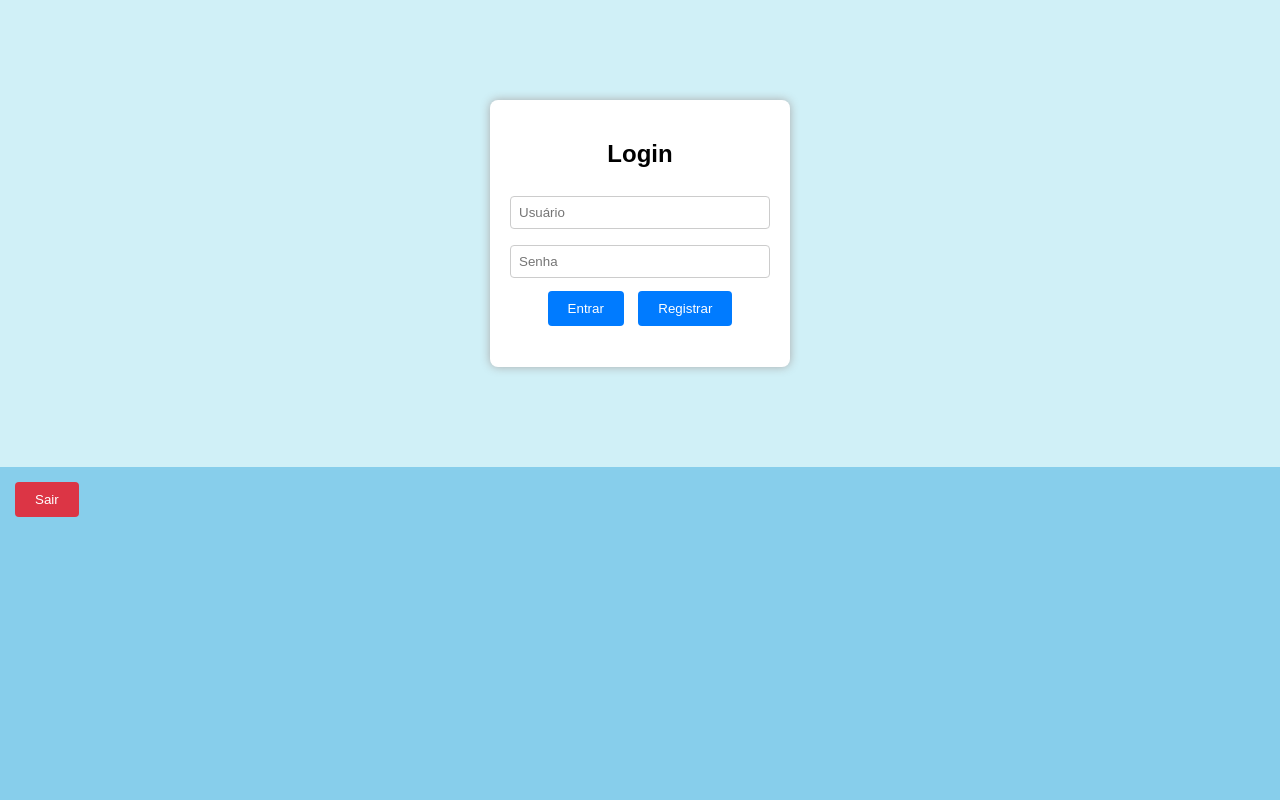
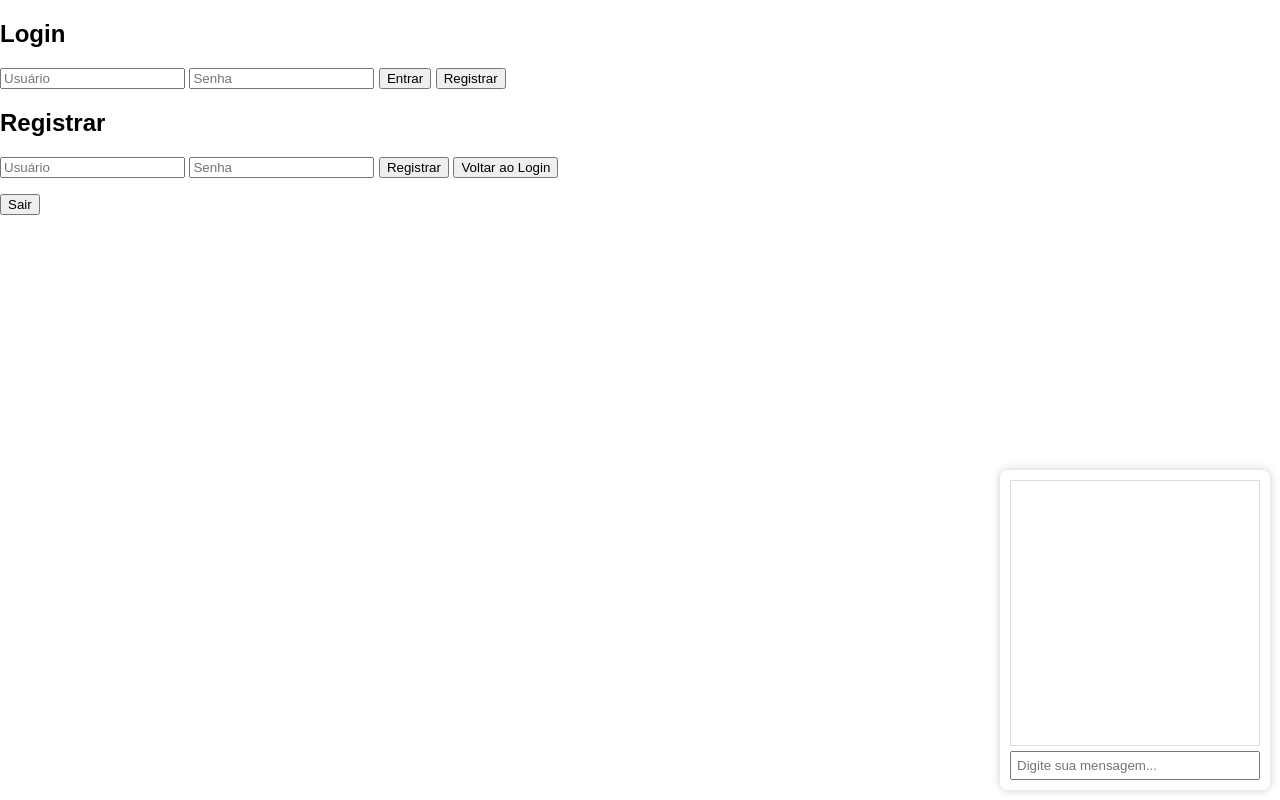
Before and after one commit to sunshineinc/pingo2, a website: page public/index.html in a window 1280 px wide. Shown: the top 800 px of the page. Drawn offline with nearby package versions, Linux system fonts and the light colour scheme.

Commit message:
Update style.css

```diff
--- a/public/style.css
+++ b/public/style.css
@@ -1,86 +1,47 @@
-* {
-  box-sizing: border-box;
-}
-body, html {
+html, body {
   margin: 0;
   padding: 0;
   height: 100%;
-  font-family: Arial, sans-serif;
-  background: #d0f0f7;
+  overflow: hidden;
+  font-family: sans-serif;
 }
-.hidden {
-  display: none;
+#container {
+  width: 100%;
+  height: 100%;
+  position: relative;
 }
-#login-container, #register-container {
-  width: 300px;
-  margin: 100px auto;
-  padding: 20px;
-  background: white;
+#chat, #register {
+  position: absolute;
+  background: rgba(255, 255, 255, 0.9);
+  z-index: 1;
+  padding: 10px;
   border-radius: 8px;
-  box-shadow: 0 0 10px #aaa;
-  text-align: center;
+  box-shadow: 0 0 10px #ccc;
 }
-input {
-  width: 100%;
-  padding: 8px;
-  margin: 8px 0;
-  border-radius: 4px;
-  border: 1px solid #ccc;
-}
-button {
-  padding: 10px 20px;
-  margin: 5px;
-  border: none;
-  background: #007bff;
-  color: white;
-  border-radius: 4px;
-  cursor: pointer;
-}
-button:hover {
-  background: #0056b3;
-}
-#game-container {
-  height: 100vh;
+#chat {
+  bottom: 10px;
+  right: 10px;
+  width: 250px;
+  height: 300px;
   display: flex;
   flex-direction: column;
-  position: relative;
-  background: #87ceeb;
-}
-#container {
-  flex: 1;
-  position: relative;
-}
-#chat {
-  position: absolute;
-  bottom: 10px;
-  right: 10px;
-  width: 300px;
-  height: 300px;
-  background: rgba(255,255,255,0.9);
-  border: 1px solid #ccc;
-  display: flex;
-  flex-direction: column;
-  padding: 10px;
-  border-radius: 8px;
 }
 #messages {
   flex: 1;
   overflow-y: auto;
   border: 1px solid #ddd;
   padding: 5px;
-  background: #fff;
-  border-radius: 4px;
-  margin-bottom: 8px;
+  margin-bottom: 5px;
 }
 #inputMessage {
-  padding: 8px;
+  padding: 5px;
   width: 100%;
-  border-radius: 4px;
-  border: 1px solid #ccc;
+  box-sizing: border-box;
 }
-#btnLogout {
-  position: absolute;
+#register {
   top: 10px;
   left: 10px;
-  background: #dc3545;
+  display: flex;
+  flex-direction: column;
+  gap: 5px;
 }
```
